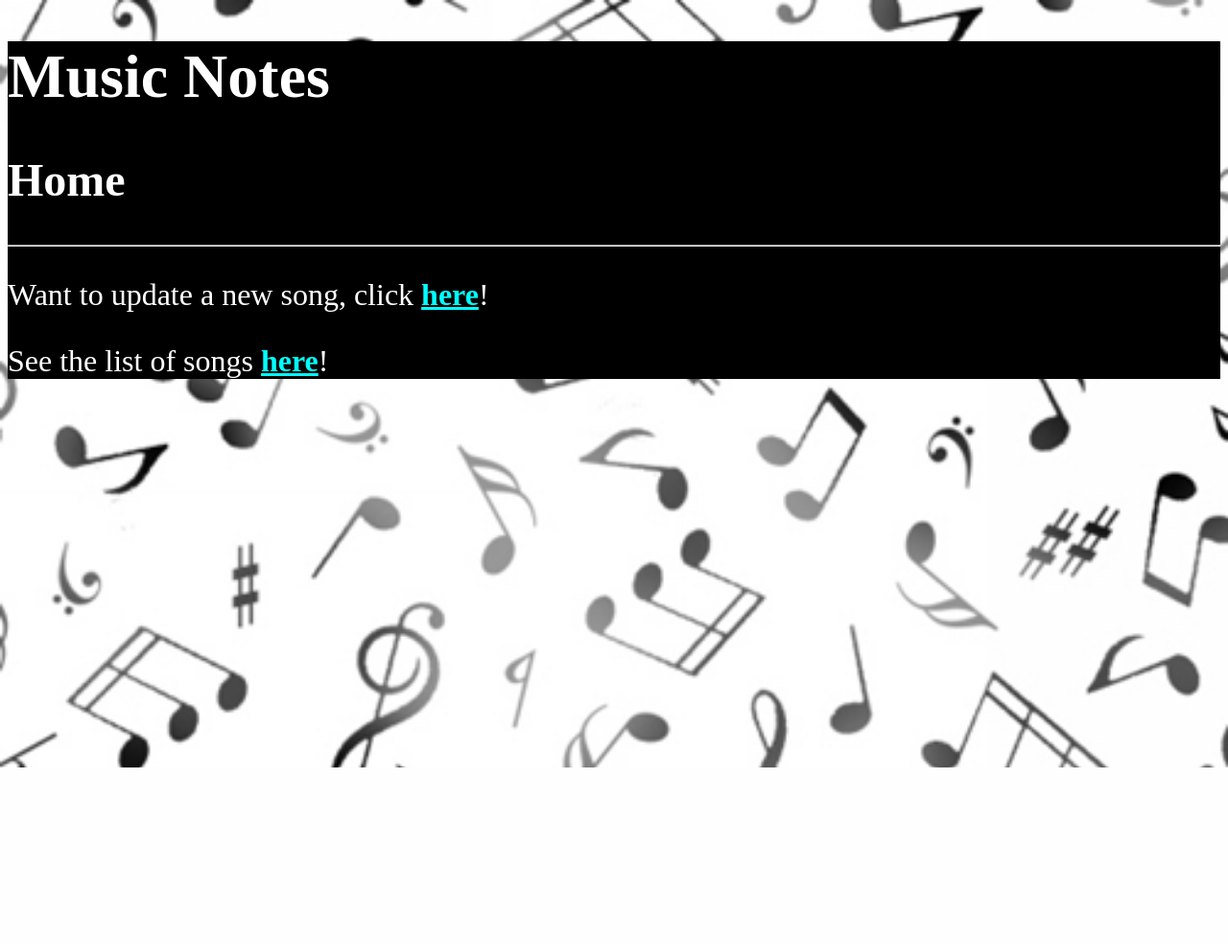
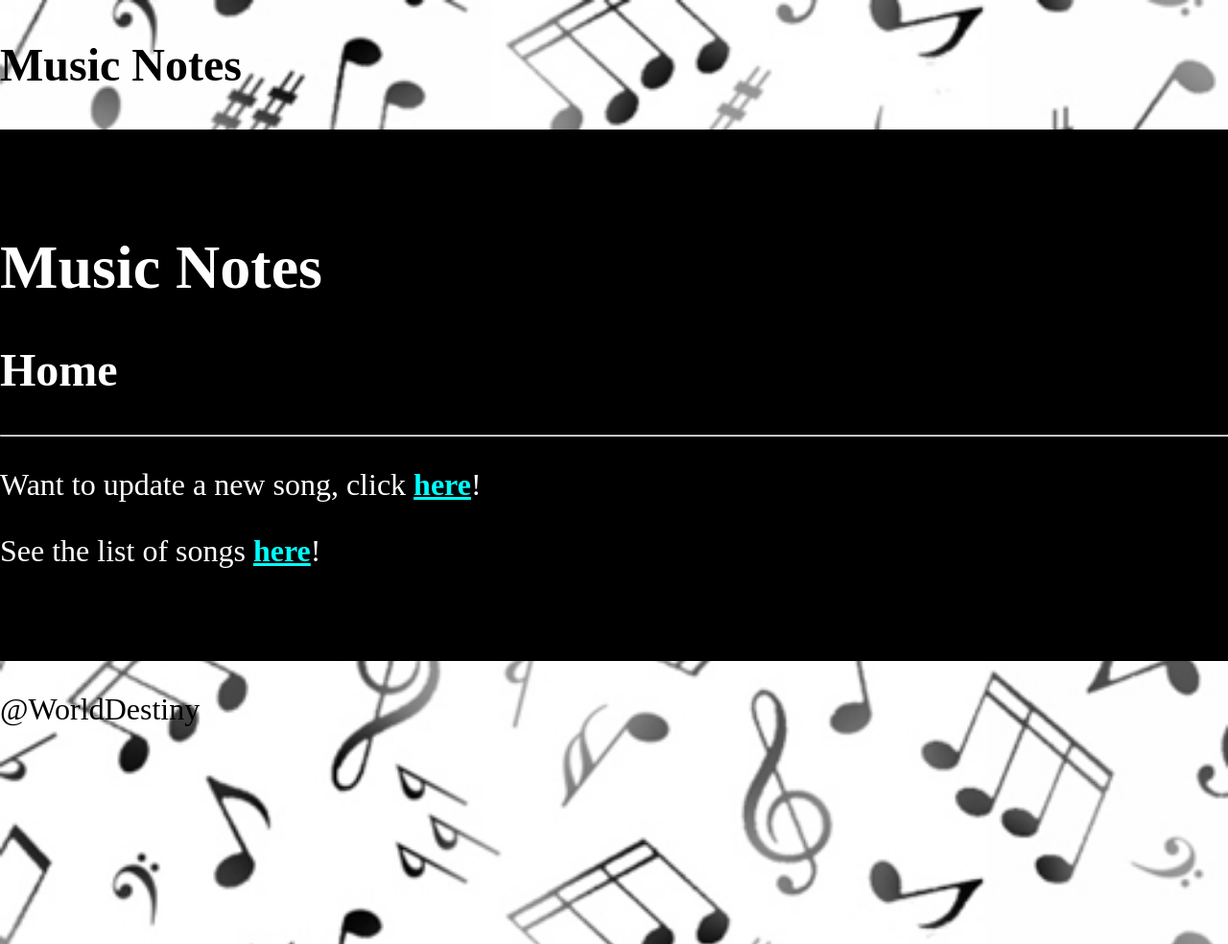
Before and after one commit to Born-S1nner/pymon, a Django app: page / in a window 1280 px wide. Shown: the whole page at 96% size. Before the commit the page ends 800 px from the top, so only its background shows below. Run offline with Django 3.2, Linux system fonts and the light colour scheme.

Commit message:
made some adjustments

```diff
--- a/daftpunk/homework/static/homework/style.css
+++ b/daftpunk/homework/static/homework/style.css
@@ -1,8 +1,10 @@
 body {
+  margin: 0;
+  font-size: 2rem;
+  color:black;
   background: white url("images/background.jpeg") no-repeat;
-  background-size: 100%;
-  font-size: 2rem;
-  color:white;
+  background-size: cover;
+  min-height: 59rem;
 }
 li a {
   color: gold
@@ -13,4 +15,6 @@ a {
 }
 .content {
   background-color: black;
+  padding: 2em 0em;
+  color: white;
 }
--- a/daftpunk/homework/templates/homework/base.html
+++ b/daftpunk/homework/templates/homework/base.html
@@ -5,10 +5,16 @@
   <title>{% block head %}Song{% endblock %}</title>
 </head>
 <body>
-  <div class="content", name="content">
-    <h1>Music Notes</h1>
-    {% block content %}
-    {% endblock %}
-  </div>
+  <nav>
+      <h1>Music Notes</h1>
+    </nav>
+    <div class="content", name="content">
+      <h1>Music Notes</h1>
+      {% block content %}
+      {% endblock %}
+    </div>
+    <footer>
+      <p>@WorldDestiny</p>
+    </footer>
 </body>
 </html>
```
